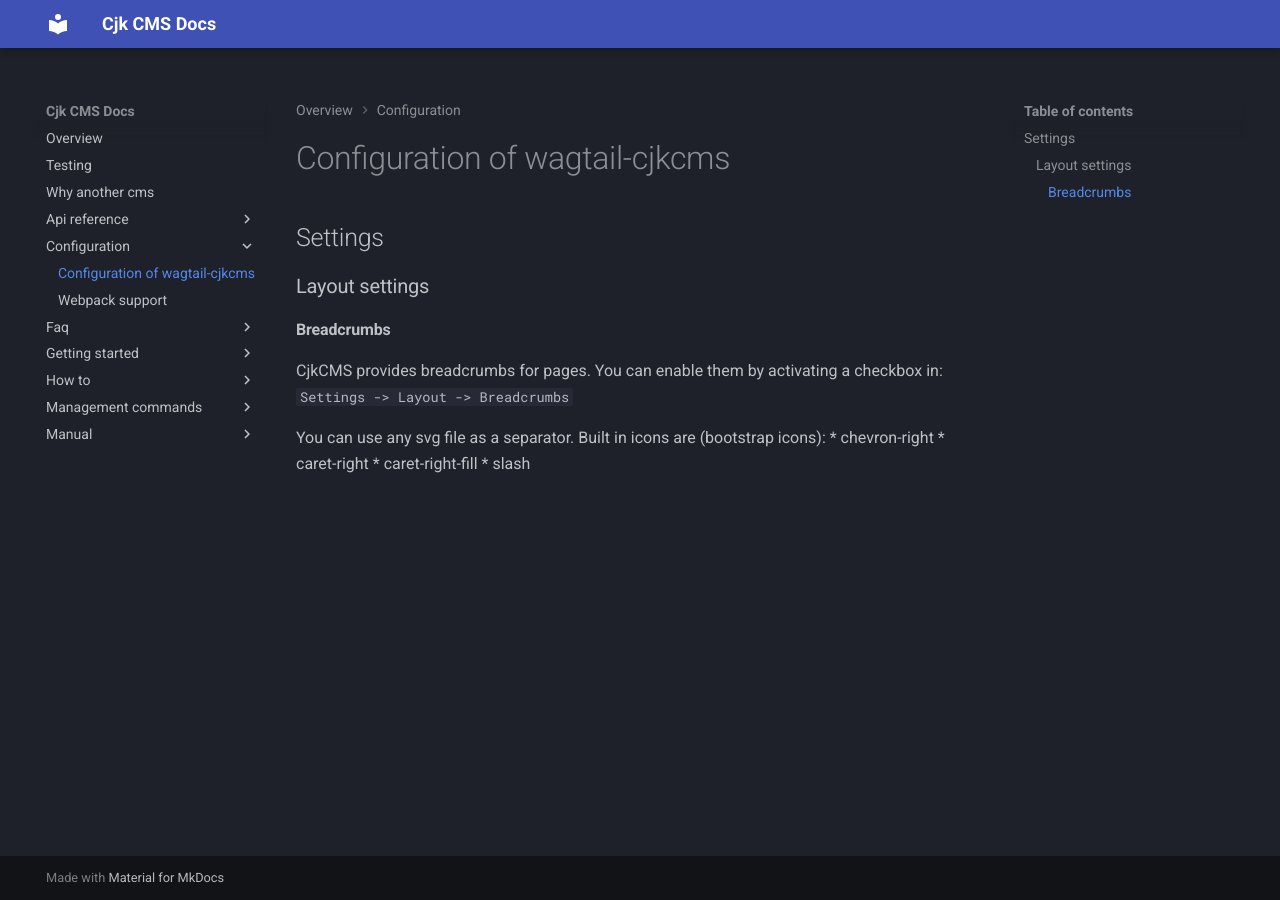
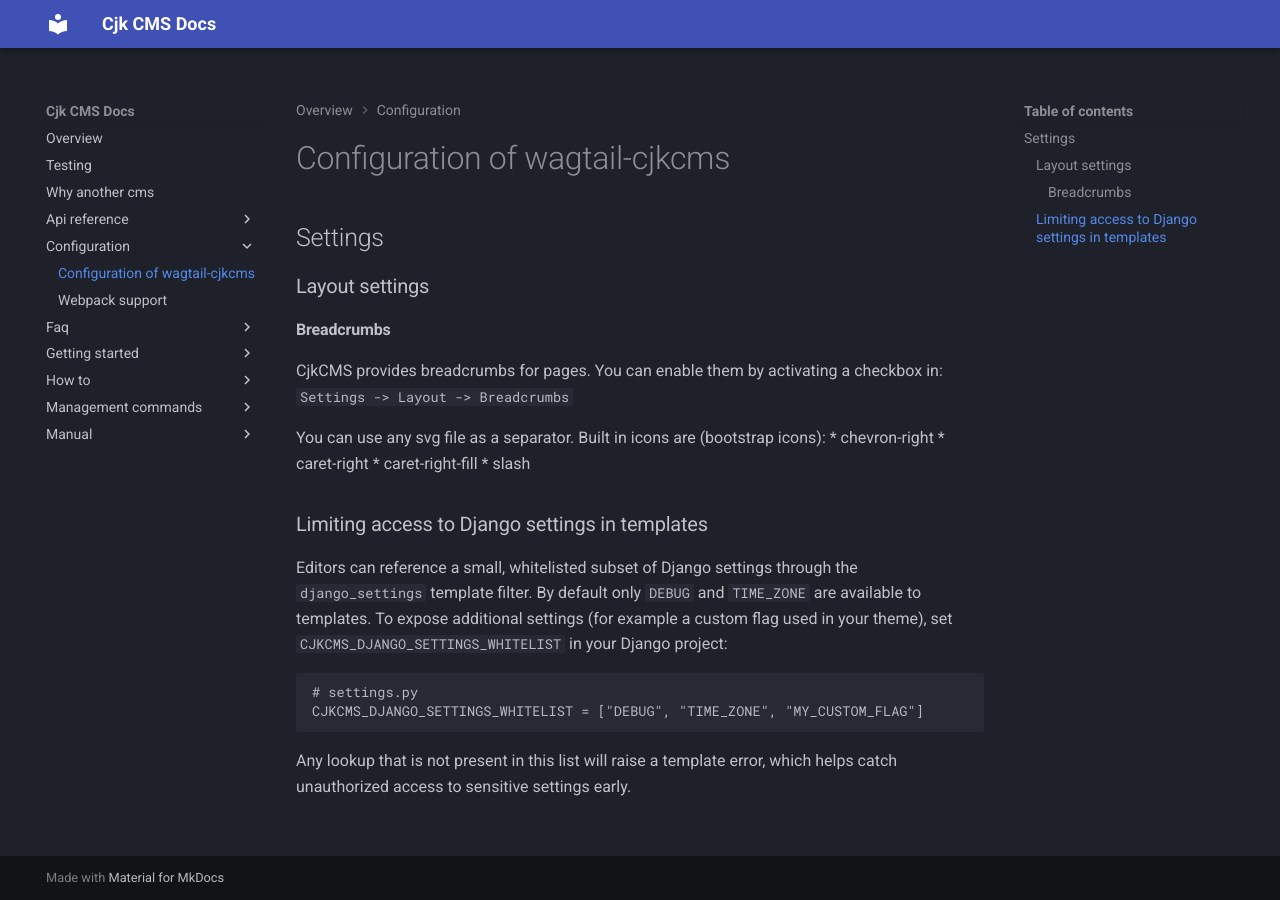
Before and after one commit to cjkpl/wagtail-cjkcms, an MkDocs documentation site: the page built from docs/configuration/index.md, in a window 1280 px wide. Built offline with MkDocs 1.6.1 and Material for MkDocs 9.7.7, drawn with Linux system fonts in a browser that asks for light colours.

Commit message:
added docs about the django_settings filter configuration

````diff
--- a/docs/configuration/index.md
+++ b/docs/configuration/index.md
@@ -14,3 +14,19 @@
 * caret-right
 * caret-right-fill
 * slash
+
+### Limiting access to Django settings in templates
+
+Editors can reference a small, whitelisted subset of Django settings through the
+`django_settings` template filter. By default only `DEBUG` and `TIME_ZONE` are
+available to templates. To expose additional settings (for example a custom
+flag used in your theme), set `CJKCMS_DJANGO_SETTINGS_WHITELIST` in your Django
+project:
+
+```python
+# settings.py
+CJKCMS_DJANGO_SETTINGS_WHITELIST = ["DEBUG", "TIME_ZONE", "MY_CUSTOM_FLAG"]
+```
+
+Any lookup that is not present in this list will raise a template error, which
+helps catch unauthorized access to sensitive settings early.
````
